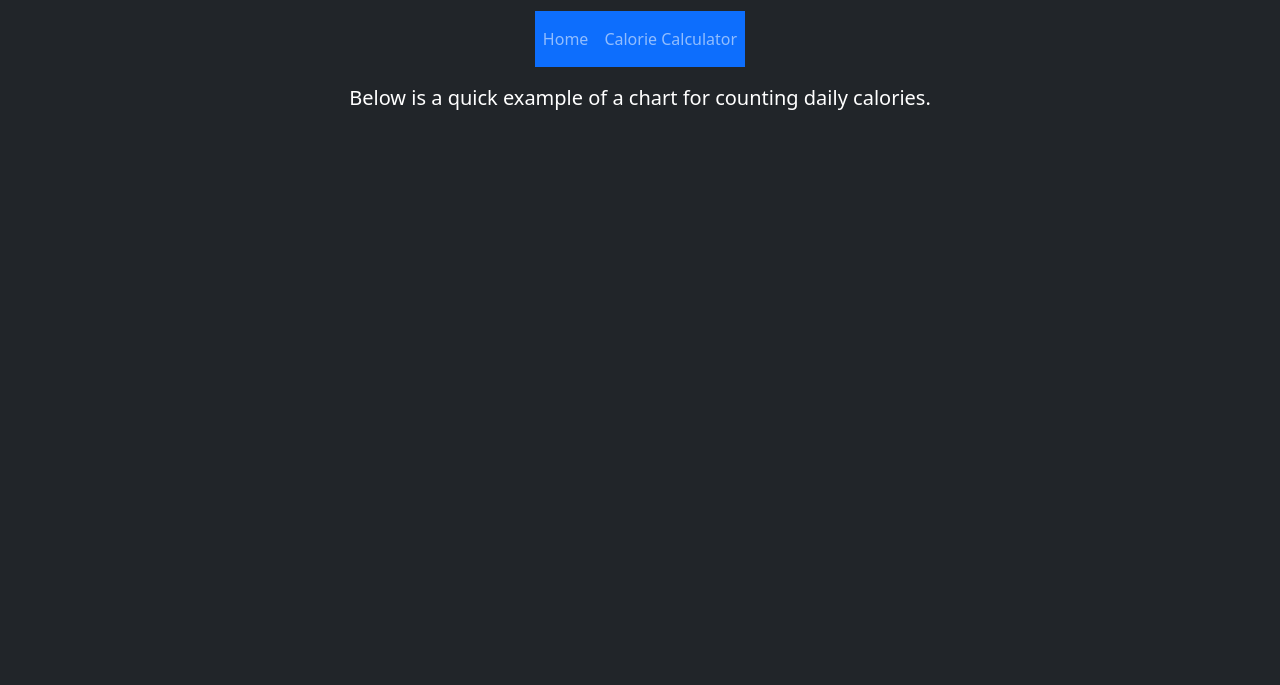
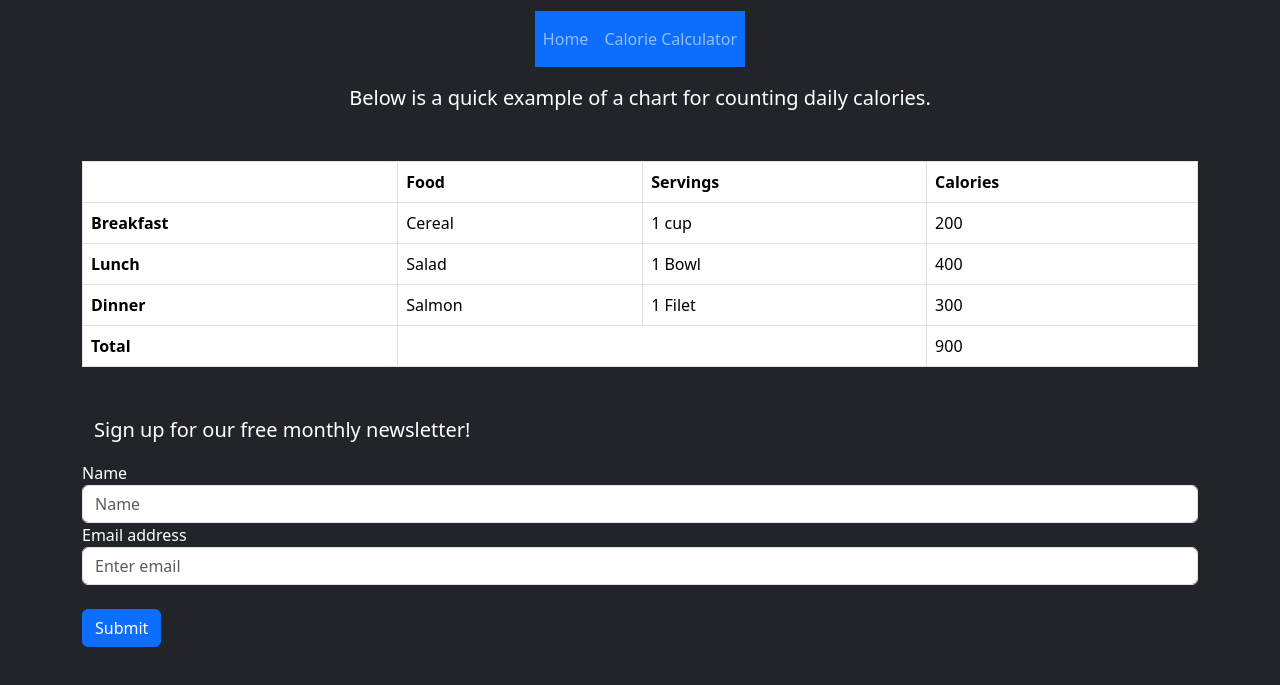
Before and after one commit to MistySK/FE-Week-3-Assignment, a website: page page2.html in a window 1280 px wide. Shown: the part 87-772 px from the top of the page. Drawn offline with nearby package versions, Linux system fonts and the light colour scheme.

Commit message:
commit chart and form

```diff
--- a/page2.html
+++ b/page2.html
@@ -32,3 +32,62 @@
                 Below is a quick example of a chart for counting daily calories.
             </p>
     </div>
+
+    <table class="table table-bordered">
+        <thead>
+          <tr>
+            <th scope="col"> </th>
+            <th scope="col">Food</th>
+            <th scope="col">Servings</th>
+            <th scope="col">Calories</th>
+          </tr>
+        </thead>
+        <tbody>
+          <tr>
+            <th scope="row">Breakfast</th>
+            <td>Cereal</td>
+            <td>1 cup</td>
+            <td>200</td>
+          </tr>
+          <tr>
+            <th scope="row">Lunch</th>
+            <td>Salad</td>
+            <td>1 Bowl</td>
+            <td>400</td>
+          </tr>
+          <tr>
+            <th scope="row">Dinner</th>
+            <td>Salmon</td>
+            <td>1 Filet</td>
+            <td>300</td>
+          </tr>
+          <tr>
+            <th scope="row">Total</th>
+            <td colspan="2"> </td>
+            <td>900</td>
+          </tr>
+        </tbody>
+      </table>
+
+    <div>
+        <div class="container mt-5 mb-1 fs-5">
+            <p class="font sz 10">
+                Sign up for our free monthly newsletter!
+            </p>
+    </div>
+
+      <form>
+<div class="form-group">
+    <label for="exampleInputName1">Name</label>
+    <input type="password" class="form-control" id="exampleInputName1" placeholder="Name">
+</div>
+<div class="form-group">
+    <label for="exampleInputEmail1">Email address</label>
+    <input type="email" class="form-control" id="exampleInputEmail1" aria-describedby="emailHelp" placeholder="Enter email">
+    <small id="emailHelp" class="form-text text-muted">We'll never share your email with anyone else.</small>
+</div>
+  <button type="submit" class="btn btn-primary">Submit</button>
+</form>
+
+</body>
+</html>
```
Also changed, not shown: index.html (+2 -1 lines).
